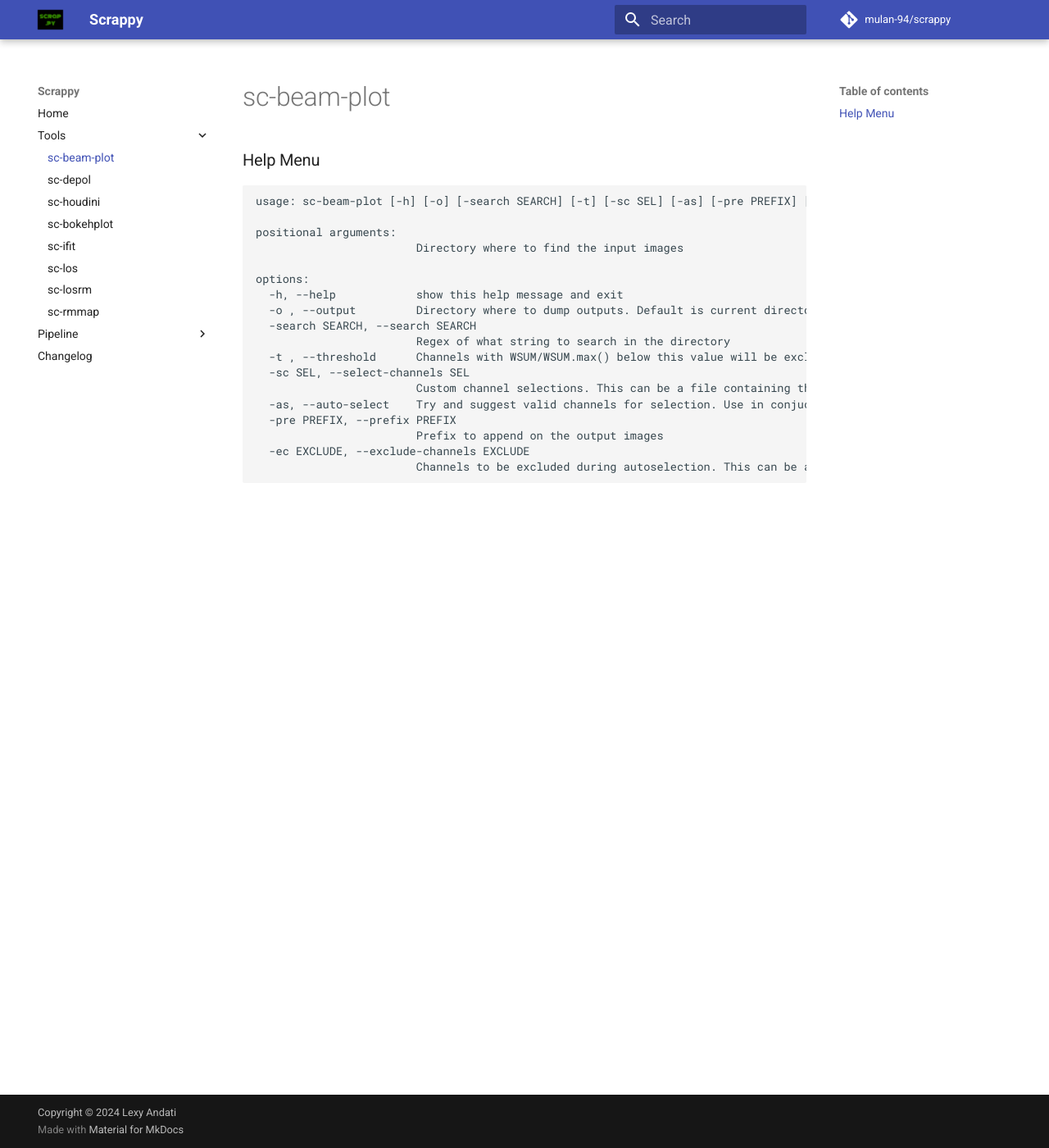
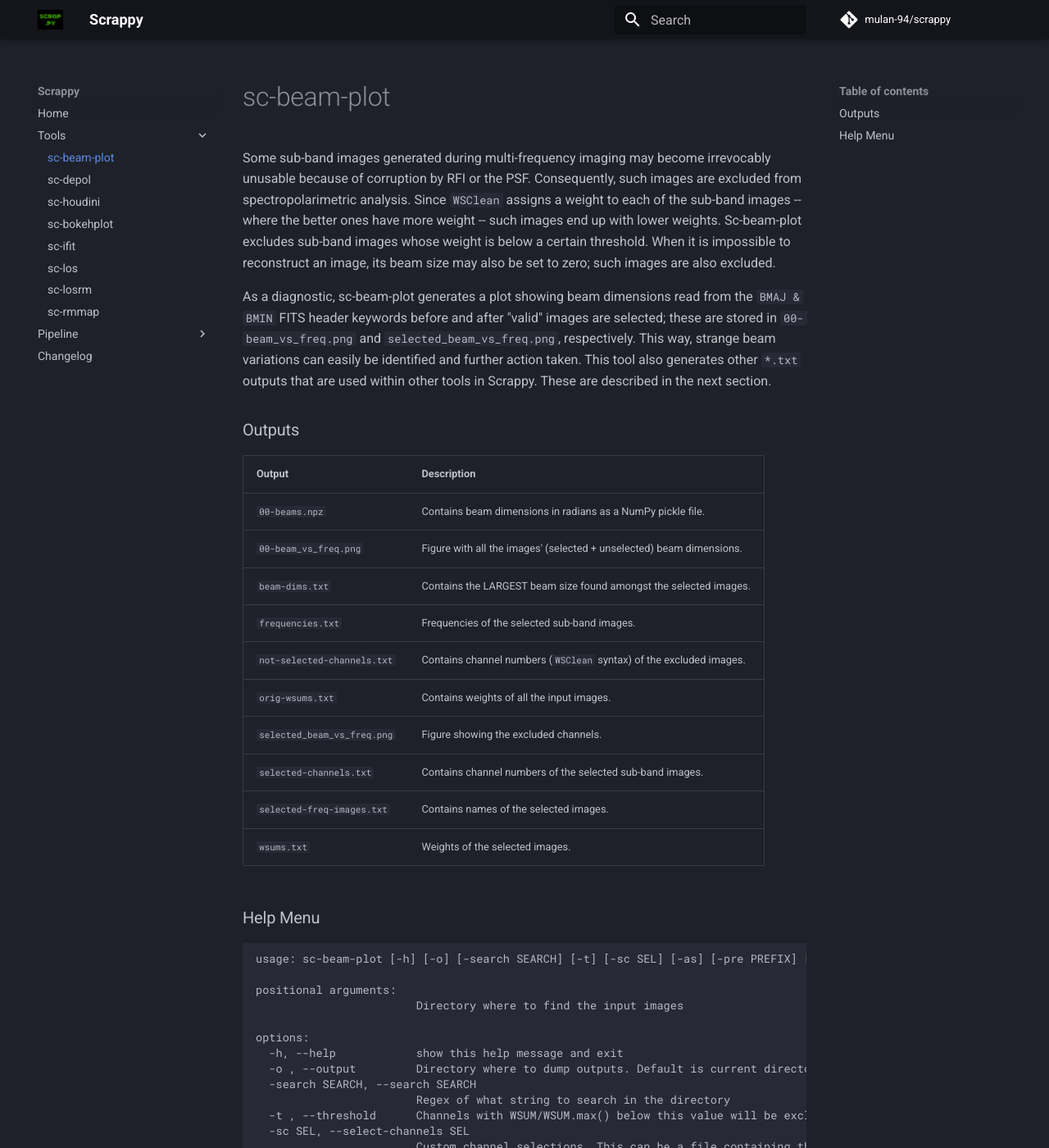
Before and after one commit to Mulan-94/scrappy, an MkDocs documentation site: the page built from docs/sc-beam-plot.md, in a window 1280 px wide and 1400 px high. Shown: the whole window at 82% size. Built offline with MkDocs 1.6.1 and Material for MkDocs 9.7.7, drawn with Linux system fonts in a browser that asks for light colours; comment, search, counter and statistics services are not loaded.

Commit message:
Add some more information on sc-beam-plot

````diff
--- a/docs/sc-beam-plot.md
+++ b/docs/sc-beam-plot.md
@@ -1,3 +1,24 @@
+Some sub-band images generated during multi-frequency imaging may become irrevocably unusable because of corruption  by RFI or the PSF. Consequently, such images are excluded from spectropolarimetric analysis. Since `WSClean` assigns a weight to each of the sub-band images -- where the better ones have more weight -- such images end up with lower weights. Sc-beam-plot excludes sub-band images whose weight is below a certain threshold. When it is impossible to reconstruct an image, its beam size may also be set to zero; such images are also excluded.
+
+As a diagnostic, sc-beam-plot generates a plot showing beam dimensions read from the `BMAJ & BMIN` FITS header keywords before and after "valid" images are selected; these are stored in `00-beam_vs_freq.png` and `selected_beam_vs_freq.png`, respectively. This way, strange beam variations can easily be identified and further action taken. This tool also generates other `*.txt` outputs that are used within other tools in Scrappy. These are described in the next section.
+
+
+### Outputs
+
+| Output                            | Description                           |
+|-----------------------------------|---------------------------------------|
+| `00-beams.npz`                    | Contains beam dimensions in radians as a NumPy pickle file. |
+| `00-beam_vs_freq.png`             | Figure with all the images' (selected + unselected) beam dimensions. |
+| `beam-dims.txt`                   | Contains the LARGEST beam size found amongst the selected images. |
+| `frequencies.txt`                 | Frequencies of the selected sub-band images. |
+| `not-selected-channels.txt`       | Contains channel numbers (`WSClean` syntax) of the excluded images. |
+| `orig-wsums.txt`                  | Contains weights of all the input images. |
+| `selected_beam_vs_freq.png`       | Figure showing the excluded channels. |
+| `selected-channels.txt`           | Contains channel numbers of the selected sub-band images. |
+| `selected-freq-images.txt`        | Contains names of the selected images. |
+| `wsums.txt`                       | Weights of the selected images. |
+
+
 
 ### Help Menu
 ```
--- a/mkdocs.yml
+++ b/mkdocs.yml
@@ -13,6 +13,9 @@ theme:
   navigation_depth: 3
   logo: assets/logo.png
   favicon: assets/logo.png
+  palette:
+    scheme: slate
+    primary: black
 
 nav:
   - Home: index.md
````
